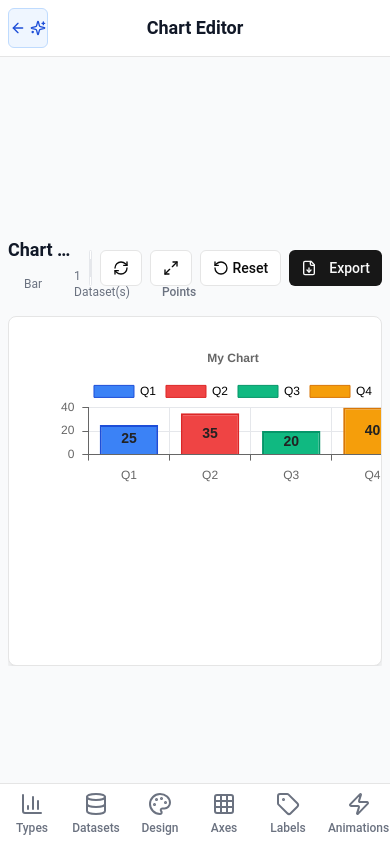
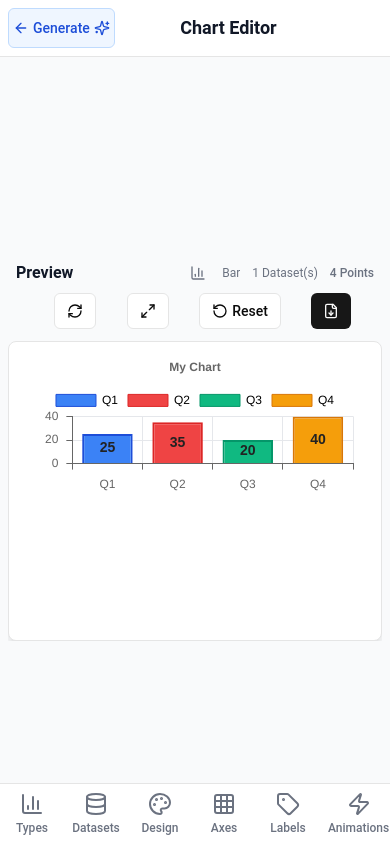
Before and after one commit to Harikrishnanvkph/cursor_ai, a Next.js app: page /editor in a window 390 px wide. Built offline with nearby package versions, Linux system fonts and the light colour scheme.

Commit message:
manual preview edit

```diff
--- a/app/editor/page.tsx
+++ b/app/editor/page.tsx
@@ -54,12 +54,13 @@ export default function EditorPage() {
   // Mobile layout for <=576px
   if (isMobile) {
     return (
-      <div className="relative w-full max-w-[480px] mx-auto min-h-screen bg-gray-50 flex flex-col">
+      <div className="relative w-full mx-auto min-h-screen bg-gray-50 flex flex-col">
         {/* Header */}
         <div className="flex items-center justify-between p-2 border-b bg-white">
           <Link href="/landing">
-            <Button variant="outline" size="icon" className="bg-blue-50 hover:bg-blue-100 text-blue-700 border-blue-200 flex flex-row items-center justify-center gap-1">
+            <Button variant="outline" className="xs400:p-1 bg-blue-50 hover:bg-blue-100 text-blue-700 border-blue-200 flex flex-row items-center justify-center gap-1">
               <ArrowLeft className="h-5 w-5" />
+              Generate
               <Sparkles className="h-4 w-4" />
             </Button>
           </Link>
--- a/components/chart-preview.tsx
+++ b/components/chart-preview.tsx
@@ -101,6 +101,15 @@ export function ChartPreview({ onToggleSidebar, isSidebarCollapsed, onToggleLeft
   const [isFullscreen, setIsFullscreen] = useState(false);
   const { clearMessages } = useChatStore();
   const [hoveredDatasetIndex, setHoveredDatasetIndex] = useState<number | null>(null);
+
+  // Responsive check for <576px
+  const [isMobile, setIsMobile] = useState(false);
+  useEffect(() => {
+    const check = () => setIsMobile(typeof window !== 'undefined' && window.innerWidth <= 576);
+    check();
+    window.addEventListener('resize', check);
+    return () => window.removeEventListener('resize', check);
+  }, []);
 
   if (chartType === 'pie' || chartType === 'doughnut') {
     console.log("ChartPreview - Pie/Doughnut chartConfig received:", JSON.parse(JSON.stringify(chartConfig)));
@@ -753,27 +762,44 @@ export function ChartPreview({ onToggleSidebar, isSidebarCollapsed, onToggleLeft
   };
 
   return (
-    <div className="h-full flex flex-col overflow-hidden" ref={fullscreenContainerRef}>
+    <div className={`flex flex-col overflow-hidden${isMobile ? '' : ' h-full'}`} ref={fullscreenContainerRef}>
       {/* Fullscreen overlay */}
       {isFullscreen && (
         <div className="fixed inset-0 bg-white z-40" />
       )}
       {/* Header */}
-      <div className="mb-4 flex-shrink-0">
-        <div className="flex items-center justify-between">
+      <div className={`${isMobile ? '' : 'mb-4'} flex-shrink-0`}>
+        <div className={`flex${isMobile ? ' mb-2 flex-col' : ' items-center justify-between flex-wrap'} gap-2 px-2`}> {/* Responsive: column on mobile, row on desktop */}
+          {/* Chart title and info row: inline on mobile, stacked on desktop */}
+          {isMobile ? (
+            <div className="min-w-0 flex-1 flex flex-row items-center xs576:justify-between gap-x-2">
+              <h1 className="text-lg font-bold text-gray-900 truncate xs400:text-base"><span className="xs400:hidden">Chart</span> Preview</h1>
+              <div className="flex items-center gap-3 text-xs text-gray-500 min-w-0 flex-nowrap overflow-x-auto">
+                <BarChart3 className="h-4 w-4 mr-1" />
+                <span className="truncate max-w-[80px]">{getChartDisplayName()}</span>
+                <Dot className="h-4 w-4 mx-1 xs400:hidden"/>
+                <span>{chartData.datasets.length} Dataset(s)</span>
+                <Dot className="h-4 w-4 mx-1 xs400:hidden" />
+                <span className="font-medium">{chartData.labels?.length || 0} Points</span>
+              </div>
+            </div>
+          ) : (
             <div className="min-w-0 flex-1">
               <h1 className="text-lg font-bold text-gray-900 truncate">Chart Preview</h1>
-            <div className="flex items-center gap-3 text-xs text-gray-500 mt-1">
+              <div className="flex items-center gap-3 text-xs text-gray-500 mt-1 flex-wrap min-w-0">
                 <BarChart3 className="h-4 w-4 mr-1" />
-              <span>{getChartDisplayName()}</span>
+                <span className="truncate max-w-[80px]">{getChartDisplayName()}</span>
                 <Dot className="h-4 w-4 mx-1" />
                 <span>{chartData.datasets.length} Dataset(s)</span>
                 <Dot className="h-4 w-4 mx-1" />
                 <span className="font-medium">{chartData.labels?.length || 0} Points</span>
               </div>
             </div>
-
-          <div className="flex gap-2 flex-shrink-0 ml-4">
+          )}
+          {/* Action buttons: horizontally scrollable on mobile if needed */}
+          <div className={`flex gap-2 flex-shrink-0 ml-4${isMobile ? ' justify-evenly ml-0 overflow-x-auto max-w-full pb-1' : ''}`} style={isMobile ? { WebkitOverflowScrolling: 'touch' } : {}}>
+            {/* Only render sidebar toggle container if it contains actual toggles (desktop only) */}
+            {!isMobile && (
               <div className="flex border border-gray-200 rounded-lg overflow-hidden bg-white">
                 {onToggleLeftSidebar && (
                   <Button
@@ -799,6 +825,7 @@ export function ChartPreview({ onToggleSidebar, isSidebarCollapsed, onToggleLeft
                   </Button>
                 )}
               </div>
+            )}
             <Button variant="outline" size="sm" onClick={handleRefresh} title="Refresh Chart">
               <RefreshCw className="h-4 w-4" />
             </Button>
@@ -817,7 +844,7 @@ export function ChartPreview({ onToggleSidebar, isSidebarCollapsed, onToggleLeft
             <DropdownMenu>
               <DropdownMenuTrigger asChild>
                 <Button size="sm" variant="default" title="Export">
-                  <FileDown className="h-4 w-4 mr-1" /> Export
+                  <FileDown className="h-4 w-4 mr-1 xs400:mr-0" /> <span className="xs400:hidden">Export</span>
                 </Button>
               </DropdownMenuTrigger>
               <DropdownMenuContent align="end">
@@ -843,10 +870,10 @@ export function ChartPreview({ onToggleSidebar, isSidebarCollapsed, onToggleLeft
       </div>
 
       {/* Chart Container */}
-      <Card className={`flex-1 shadow-lg overflow-hidden transition-all duration-200 ${isFullscreen ? 'fixed inset-4 z-50 m-0 rounded-lg' : ''}`}>
-        <CardContent className="p-6 h-full">
+      <Card className={`${isMobile ? 'w-full min-h-[300px]' : 'w-full flex-1 min-h-[300px]'} rounded-lg border bg-card text-card-foreground shadow-lg overflow-hidden transition-all duration-200${isFullscreen ? ' fixed inset-4 z-50 m-0 rounded-lg' : ''}`}>
+        <CardContent className={`${isMobile ? 'p-2' : 'p-6'} h-full`}>
           {chartData.datasets.length > 0 ? (
-            <div className="h-full w-full flex items-start justify-center relative" style={isResponsive ? { minHeight: 300, minWidth: 400 } : {}}>
+            <div className="h-full w-full flex items-start justify-center relative" style={(!isMobile && isResponsive) ? { minHeight: 300, minWidth: 400 } : {}}>
               {getBackgroundLayers()}
               <div
                 style={{
@@ -1035,24 +1062,8 @@ export function ChartPreview({ onToggleSidebar, isSidebarCollapsed, onToggleLeft
               </div>
             </div>
           ) : (
-            <div className="h-full flex items-center justify-center text-center text-gray-500">
-              <div>
-                <div className="w-20 h-20 mx-auto mb-4 bg-gray-100 rounded-full flex items-center justify-center">
-                  <svg className="w-10 h-10 text-gray-400" fill="none" stroke="currentColor" viewBox="0 0 24 24">
-                    <path
-                      strokeLinecap="round"
-                      strokeLinejoin="round"
-                      strokeWidth={1.5}
-                      d="M9 19v-6a2 2 0 00-2-2H5a2 2 0 00-2 2v6a2 2 0 002 2h2a2 2 0 002-2zm0 0V9a2 2 0 012-2h2a2 2 0 012 2v10m-6 0a2 2 0 002 2h2a2 2 0 002-2m0 0V5a2 2 0 012-2h2a2 2 0 012 2v14a2 2 0 01-2 2h-2a2 2 0 01-2-2z"
-                    />
-                  </svg>
-                </div>
-                <h3 className="text-lg font-medium text-gray-900 mb-2">No Data Available</h3>
-                <p className="text-gray-500 mb-4">Add datasets from the sidebar to see your chart</p>
-                <Button variant="outline" onClick={() => window.dispatchEvent(new CustomEvent("add-sample-data"))}>
-                  Add Sample Data
-                </Button>
-              </div>
+            <div className="flex items-center justify-center h-full w-full text-gray-400">
+              No chart data available.
             </div>
           )}
         </CardContent>
--- a/tailwind.config.ts
+++ b/tailwind.config.ts
@@ -10,6 +10,10 @@ const config: Config = {
   ],
   theme: {
   	extend: {
+		screens: {
+			'xs576' : {max : '576px'},
+			'xs400' : {max : '400px'}
+		},
   		colors: {
   			background: 'hsl(var(--background))',
   			foreground: 'hsl(var(--foreground))',
```
Lines whose indentation alone changed are shown as unchanged.
